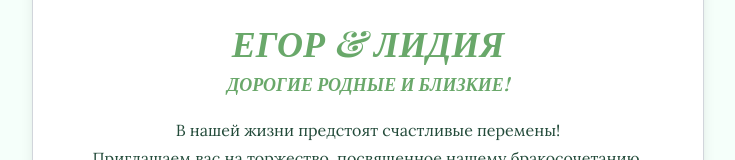
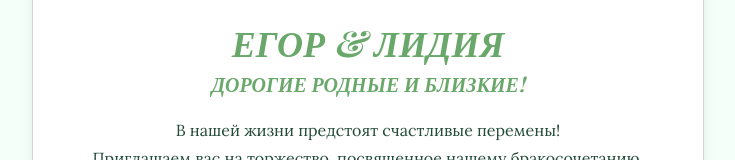
Before and after one commit to AwesomeWhiteWolf/Wedding-Invitation, a plain HTML site: page index.html in a window 1280 px wide. Shown: the part 443-603 px from the top of the page, without its empty margins (272-1007 px from the left). Drawn offline with nearby package versions, Linux system fonts and the light colour scheme; a web font is replaced by a local one.

Commit message:
Update index.html

```diff
--- a/index.html
+++ b/index.html
@@ -40,7 +40,7 @@
         </div>
         <div class="mt-8 mb-5 text-center">
           <h1 class="text-4xl font-bold text-[#69A86A] italic">ЕГОР & ЛИДИЯ</h1>
-          <h2 class="text-lg font-bold text-[#69A86A] mt-2">ДОРОГИЕ РОДНЫЕ И БЛИЗКИЕ!</>
+          <h2 class="text-xl font-bold text-[#69A86A] mt-2">ДОРОГИЕ РОДНЫЕ И БЛИЗКИЕ!</>
         </div>
 
         <!-- Content -->
```
